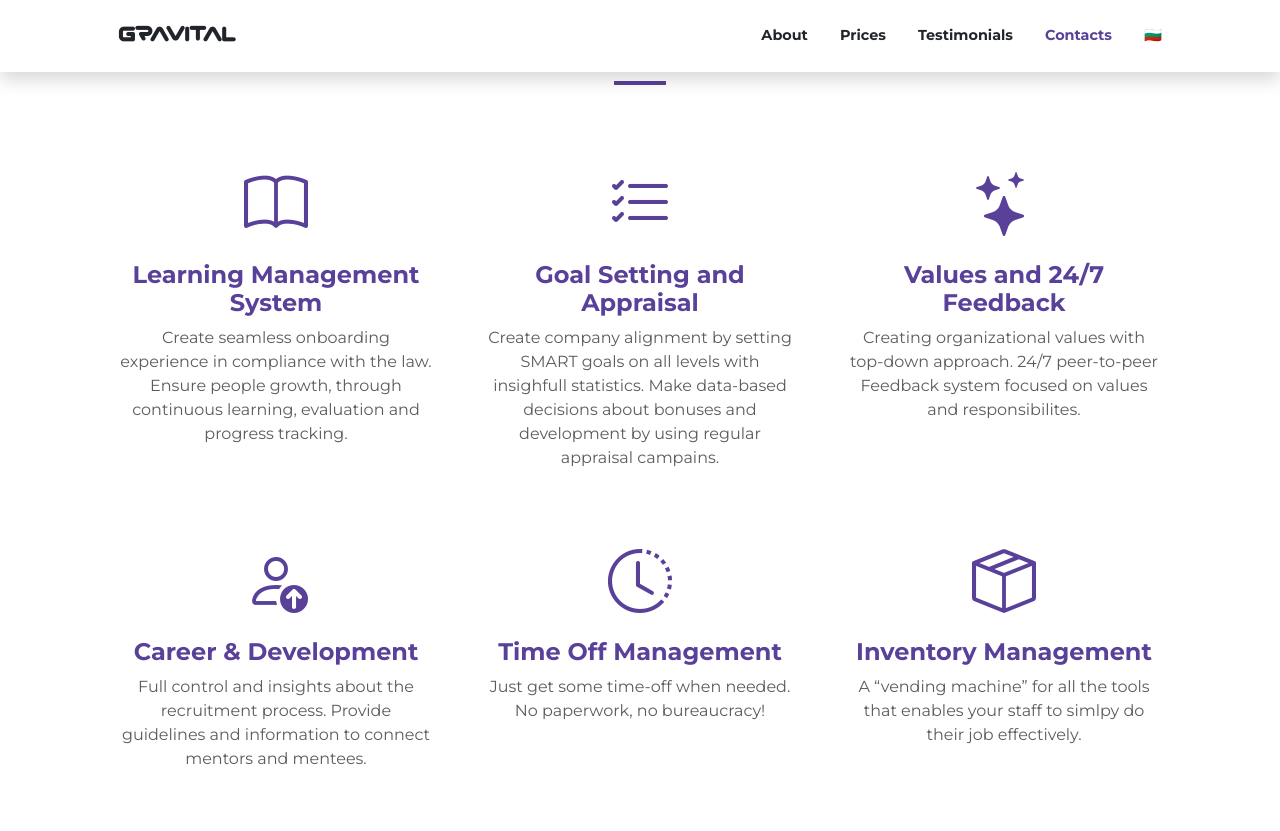
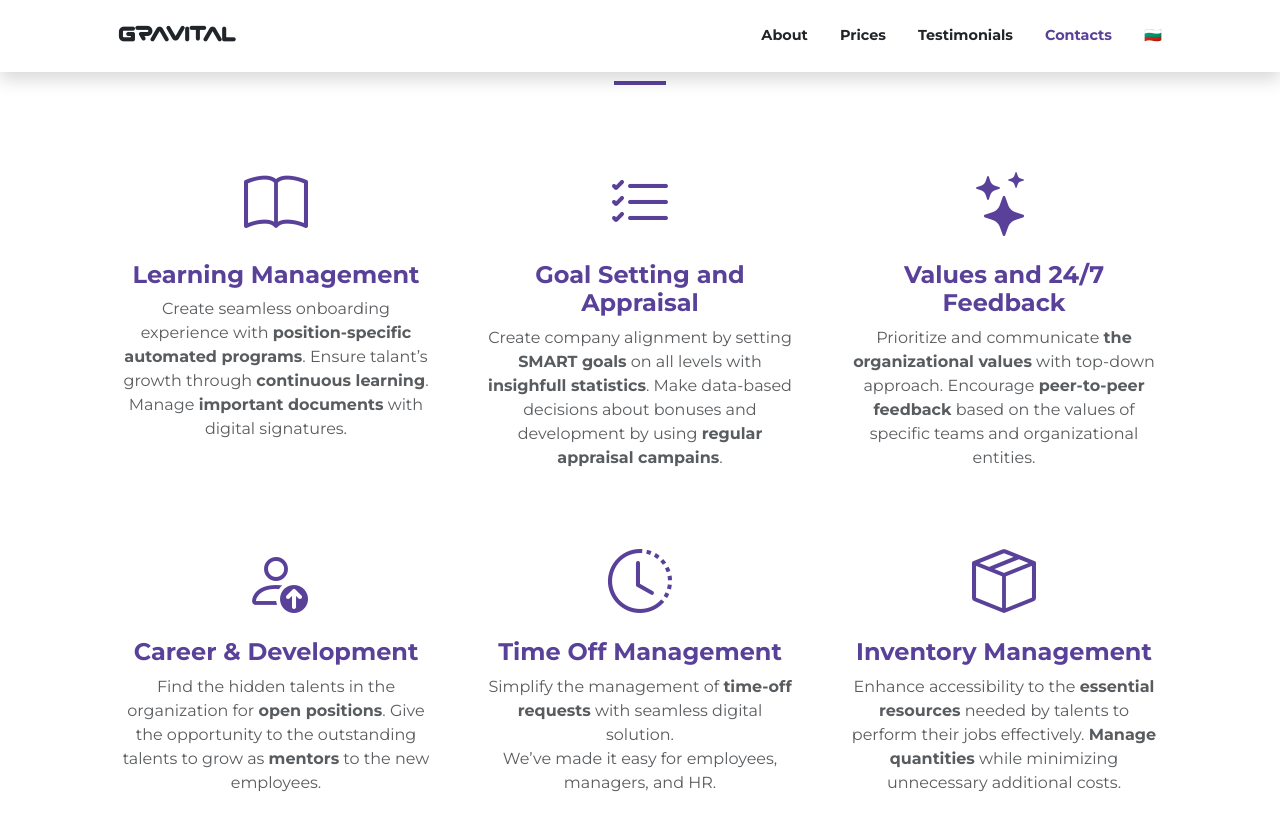
Before and after one commit to gravital-hr/gravital-hr.github.io, a Jekyll site: the page built from index.md, in a window 1280 px wide and 900 px high, scrolled down 1077 px. Shown: the top 831 px of the window. Built offline with Jekyll 4.4.1, drawn with Linux system fonts in a browser that asks for light colours; comment, search, counter and statistics services are not loaded; some of the changed text lies outside the part shown.

Commit message:
Translation changes

```diff
--- a/index.md
+++ b/index.md
@@ -19,34 +19,32 @@ sections:
     #background_style: bg-info
     title: Explore <p class="brand">Gravital</p>
     services:
-      - title: Learning Management System
+      - title: Learning Management
         text: |
-            Create seamless onboarding experience in compliance with the law.
-            Ensure people growth, through continuous learning, evaluation and progress tracking.
+            Create seamless onboarding experience with **position-specific automated programs**.
+            Ensure talant's growth through **continuous learning**. Manage **important documents** with digital signatures.
         icon: bi-book
       - title: Goal Setting and Appraisal
         text: |
-            Create company alignment by setting SMART goals on all levels with insighfull statistics.
-            Make data-based decisions about bonuses and development by using regular appraisal campains.
+            Create company alignment by setting **SMART goals** on all levels with **insighfull statistics**.
+            Make data-based decisions about bonuses and development by using **regular appraisal campains**.
         icon: bi-list-check
       - title: Values and 24/7 Feedback
         text: |
-            Creating organizational values with top-down approach.
-            24/7 peer-to-peer Feedback system focused on values and responsibilites.
+            Prioritize and communicate **the organizational values** with top-down approach.
+            Encourage **peer-to-peer feedback** based on the values of specific teams and organizational entities.
         icon: bi-stars
       - title: Career & Development
         text: |
-            Full control and insights about the recruitment process.
-            Provide guidelines and information to connect mentors and mentees.
+            Find the hidden talents in the organization for **open positions**. Give the opportunity to the outstanding talents to grow as **mentors** to the new employees.
         icon: bi-person-up
       - title: Time Off Management
         text: |
-            Just get some time-off when needed. No paperwork, no bureaucracy!
+            Simplify the management of **time-off requests** with seamless digital solution. <br>We've made it easy for employees, managers, and HR.
         icon: bi-clock-history
       - title: Inventory Management
         text: |
-            A "vending machine" for all the tools that enables your staff to simlpy
-            do their job effectively.
+            Enhance accessibility to the **essential resources** needed by talents to perform their jobs effectively. **Manage quantities** while minimizing unnecessary additional costs.
         icon: bi-box-seam
 
   - type: call-to-action.html
@@ -144,7 +143,7 @@ sections:
       title: HR manager, Nova Broadcasting Group
       text: |
           We are proud that employees recognize each other in the common mission of creating inspiration,
-          to excite and leave a mark. We are pleased that they believe in the meaning of the system
+          to excite and leave a mark. We are pleased that they believe in the meaning of the platform
           for assessment and development as a means of personal and professional development.
 
 
@@ -152,7 +151,7 @@ sections:
     section_id: contacts
     title: Let's Get In Touch!
     text: >-
-       Contact us to find the most suitable solution the talents in your organization!
+       Does our offering spark your curiosity? Contact us to help you find the most suitable solution for the talents in your organization!
     actions:
     - title: +1 (202) 555-014
       icon: bi-telephone-fill
```
Also changed, not shown: other parts of index.md (+6 -5 lines).
